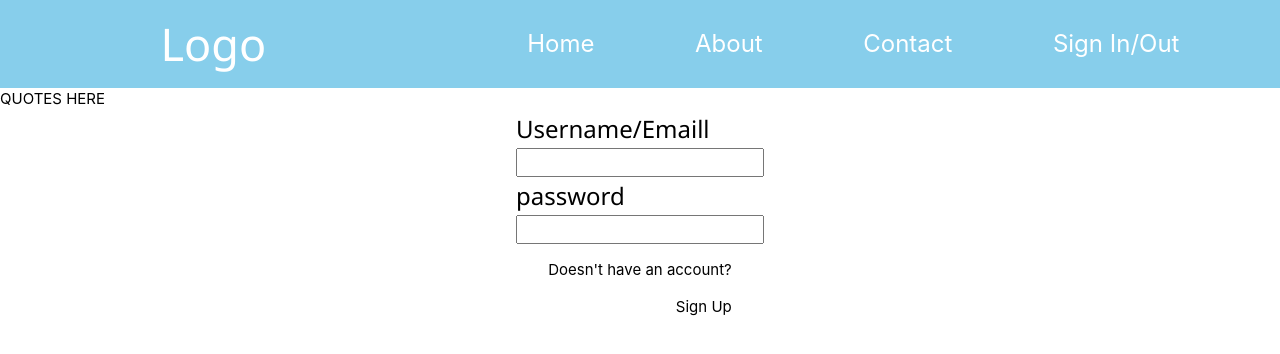
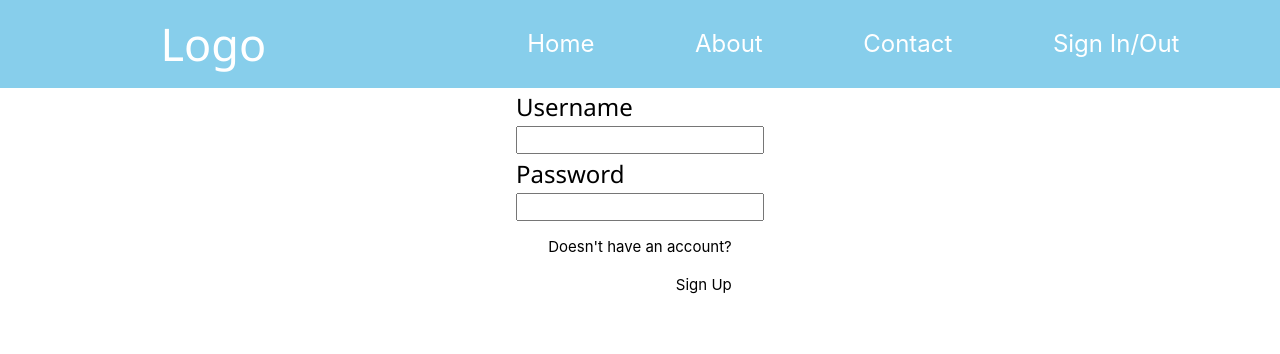
Before and after one commit to joowoonk/Side-Project-A-Drop-A-Day, a React (Create React App) app in the folder a-drop-a-day/: page / in a window 1280 px wide. Shown: the top 354 px of the page. Built offline with nearby package versions, Linux system fonts and the light colour scheme.

Commit message:
updating the readme

```diff
--- a/a-drop-a-day/src/components/Quotes/quotes.js
+++ b/a-drop-a-day/src/components/Quotes/quotes.js
@@ -1,7 +1,7 @@
 import React from "react";
 
 const quotes = () => {
-  return <div>QUOTES HERE</div>;
+  return <div></div>;
 };
 
 export default quotes;
--- a/a-drop-a-day/src/components/form/form.component.js
+++ b/a-drop-a-day/src/components/form/form.component.js
@@ -7,7 +7,7 @@ const Form = () => {
       <form className="sign-in">
         <div className="userName">
           <label htmlFor="userName">
-            <h3>Username/Emaill</h3>
+            <h3>Username</h3>
             <input
               type="text"
               name="userName"
@@ -20,7 +20,7 @@ const Form = () => {
 
         <label htmlFor="password">
           <div className="password">
-            <h3>password</h3>
+            <h3>Password</h3>
           </div>
           <div className="password">
             <input id="password" type="password" name="password" />
```
Also changed, not shown: a-drop-a-day/src/store.js (added), 1 other file (tests, documents, lock files or other folders).
